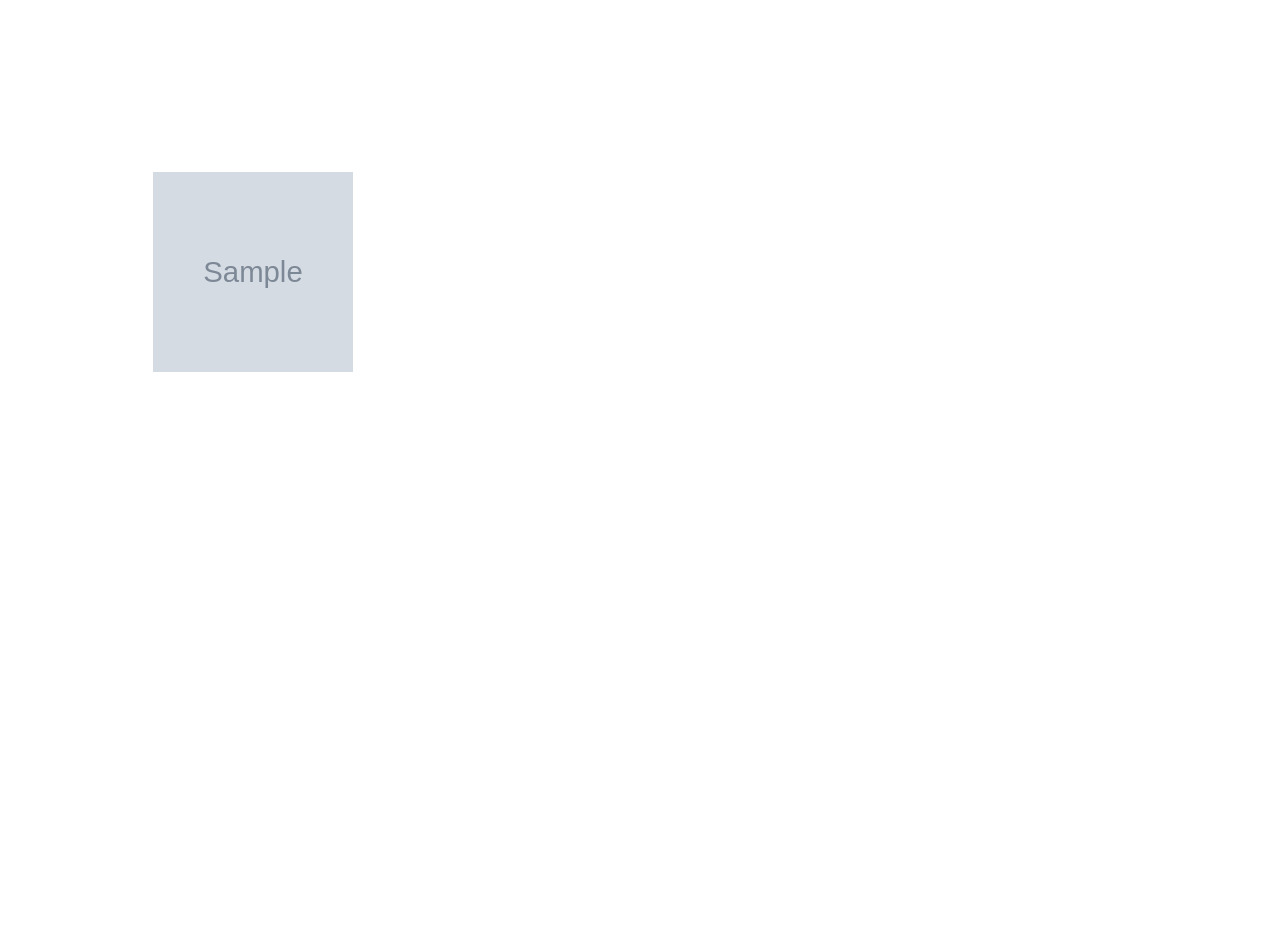
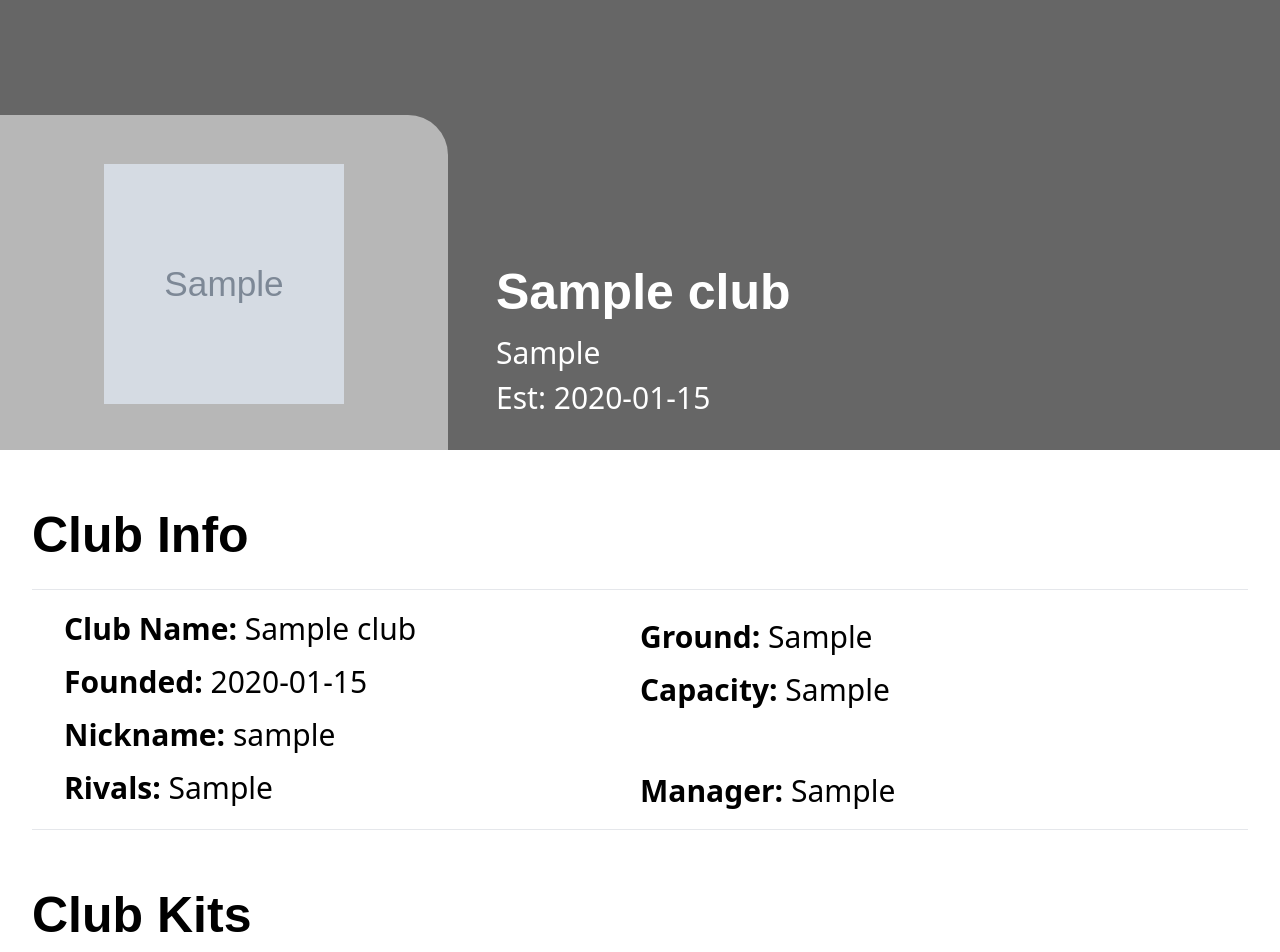
Before and after one commit to Evar-SF27/fpl_manager, a Django app: template fpl/clubs/templates/club.html in a window 1280 px wide. Shown: the top 952 px of the page. Before the commit the page ends 372 px from the top, so only its background shows below. Run offline with Django 4.2, Linux system fonts and the light colour scheme; the template is opened without the code that fills it: values that come from a table or form of the project are taken from there, others are empty; tables that the repository leaves empty hold one stand-in row (values such as "Sample post"); grey boxes marked "Sample" are stand-in pictures; some libraries are stand-ins or nearby versions.

Commit message:
clubs page ui

```diff
--- a/fpl/clubs/templates/club.html
+++ b/fpl/clubs/templates/club.html
@@ -10,32 +10,123 @@
             background-image: url('{{ club.ground_url }}');
             background-size: cover;
             background-repeat: no-repeat;
+            background-position: center;
+            background-blend-mode: multiply;
         "
-        class="h-[400px] w-full flex">
-        <div class="h-[80%] w-full mt-28 flex">
-            <div class="w-[40%] bg-[#FFFFFFBB] flex rounded-tr-[50px]">
-                <div class="flex items-center m-auto">
-                    <img src="{{ club.logo_url }}" class="w-[200px] h-[200px]" />
+        class="w-full h-[400px] sm:h-[450px]">
+        <div class="bg-[#00000099] h-full w-full flex">
+            <div class="flex h-[35%] mt-[260px] w-full sm:mt-[115px] sm:h-[75%]">
+                <div class="w-[30%] sm:w-[35%] bg-[#FFFFFF88] flex rounded-tr-[40px]">
+                    <div class="flex items-center m-auto">
+                        <img src="{{ club.logo_url }}" class="w-[80px] h-[80px] sm:w-[240px] sm:h-[240px]" />
+                    </div>
                 </div>
-            </div>
-            <div class="w-[60%] mt-8 ml-4 text-white">
-                <h1 class="text-[50px] font-bold">{{ club.name }}</h1>
-                <h3 class="text-[20px]">{{ club.stadium }}</h3>
-                <h3 class="text-[20px]">Est: {{ club.date }}</h3>
+                <div class="w-[70%] sm:w-[65%] text-white">
+                    <div class="px-4 sm:px-12 pt-[40px] sm:pt-[140px]">
+                        <h3 class="font-bold text-[20px] sm:text-[50px]">{{ club.name }}</h3>
+                        <p class="sm:text-[30px] text-[16px]">{{ club.stadium }}</p>
+                        <p class="sm:text-[30px]">Est: {{ club.date }}</p>
+                    </div>
+                </div>
             </div>
         </div>
     </header>
-    <!-- <div class="mt-6 px-8 py-12 bg-gray-100 rounded-xl">
-        <h2 class="mb-12 text-2xl text-anchor">Points</h2>
-        <div class="grid grid-cols-4 gap-3">
-            <h1>Club Name: {{ club.name }}</h1>
-            <img src="{{ club.logo_url }}" />
-            <h1>Club Name: {{ club.name }}</h1>
-            <h1>Club Name: {{ club.name }}</h1>
-            <h1>Club Name: {{ club.name }}</h1>
-            <h1>Club Name: {{ club.name }}</h1>
+    <div class="mx-4 mt-8 sm:mx-8 sm:mt-12">
+        <h1 class="text-[40px] font-bold sm:text-[50px]">Club Info</h1>
+        <div class="flex flex-col mt-4 px-4 border-t border-b py-4 space-y-2 sm:flex-row sm:px-8">
+            <div class="space-y-2 sm:w-[50%]">
+                <p class="sm:text-[30px]">
+                    <span class="font-semibold">Club Name: </span>
+                    {{ club.name }}
+                </p>
+                <p class="sm:text-[30px]">
+                    <span class="font-semibold">Founded: </span>
+                    {{ club.date }}
+                </p>
+                <p class="sm:text-[30px]">
+                    <span class="font-semibold">Nickname: </span>
+                    {{ club.nickname }}
+                </p>
+                <p class="sm:text-[30px]">
+                    <span class="font-semibold">Rivals: </span>
+                    {{ club.rivals }}
+                </p>
+            </div>
+            <div class="space-y-2 sm:w-[50%]">
+                <p class="sm:text-[30px]">
+                    <span class="font-semibold">Ground: </span>
+                    {{ club.stadium }}
+                </p>
+                <p class="sm:text-[30px]">
+                    <span class="font-semibold">Capacity: </span>
+                    {{ club.capacity }}
+                </p>
+                <br>
+                <br>
+                <p class="sm:text-[30px]">
+                    <span class="font-semibold">Manager: </span>
+                    {{ club.coach }}
+                </p>
+            </div>
         </div>
-    </div> -->
+    </div>
+    <div class="mx-4 mt-8 sm:mx-8 sm:mt-12">
+        <h1 class="text-[40px] font-bold sm:text-[50px]">Club Kits</h1>
+        <div class="mx-4 sm:mx-8 mt-4 flex flex-col md:flex-row md:space-x-4 items-center">
+            <div class="border h-[500px] md:h-[350px] w-[300px] bg-[#F3F3F3] rounded-2xl border-b-[#CC00FF] border-b-[8px] flex flex-col items-center justify-center space-y-12 md:space-y-8">
+                <div>
+                    {% if club.jersey_one %}
+                        <img src="{{ club.jersey_one }}" />
+                    {% else %}
+                        <img src="https://resources.premierleague.com/photos/premierleague/photo/2018/06/01/c850cded-8f1b-406b-a46e-d5743e389ece/PL-1819-Blank-516.png?width=260&height=330" />
+                    {% endif%}
+                </div>
+                <div class="flex flex-col items-center">
+                    <p class="font-bold text-[18px]">2023/2024</p>
+                    <p class="font-semibold text-[18px]">Home Kit</p>
+                </div>
+            </div>
+            <div class="border h-[500px] md:h-[350px] w-[300px] bg-[#F3F3F3] rounded-2xl border-b-[#CC00FF] border-b-[8px] flex flex-col items-center justify-center space-y-12 md:space-y-8">
+                <div>
+                    {% if club.jersey_two %}
+                        <img src="{{ club.jersey_two }}" />
+                    {% else %}
+                        <img src="https://resources.premierleague.com/photos/premierleague/photo/2018/06/01/c850cded-8f1b-406b-a46e-d5743e389ece/PL-1819-Blank-516.png?width=260&height=330" />
+                    {% endif%}
+                </div>
+                <div class="flex flex-col items-center">
+                    <p class="font-bold text-[18px]">2023/2024</p>
+                    <p class="font-semibold text-[18px]">Away Kit</p>
+                </div>
+            </div>
+            <div class="border h-[500px] md:h-[350px] w-[300px] bg-[#F3F3F3] rounded-2xl border-b-[#CC00FF] border-b-[8px] flex flex-col items-center justify-center space-y-12 md:space-y-8">
+                <div>
+                    {% if club.jersey_three %}
+                        <img src="{{ club.jersey_three }}" />
+                    {% else %}
+                        <img src="https://resources.premierleague.com/photos/premierleague/photo/2018/06/01/c850cded-8f1b-406b-a46e-d5743e389ece/PL-1819-Blank-516.png?width=260&height=330" />
+                    {% endif%}
+                </div>
+                <div class="flex flex-col items-center">
+                    <p class="font-bold text-[18px]">2023/2024</p>
+                    <p class="font-semibold text-[18px]">Third Kit</p>
+                </div>
+            </div>
+            <div class="border h-[500px] md:h-[350px] w-[300px] bg-[#F3F3F3] rounded-2xl border-b-[#CC00FF] border-b-[8px] flex flex-col items-center justify-center space-y-12 md:space-y-8">
+                <div>
+                    {% if club.goalkeeper %}
+                        <img src="{{ club.goalkeeper }}" />
+                    {% else %}
+                        <img src="https://resources.premierleague.com/photos/premierleague/photo/2018/06/01/c850cded-8f1b-406b-a46e-d5743e389ece/PL-1819-Blank-516.png?width=260&height=330" />
+                    {% endif%}
+                </div>
+                <div class="flex flex-col items-center">
+                    <p class="font-bold text-[18px]">2023/2024</p>
+                    <p class="font-semibold text-[18px]">Goalkeeper Kit</p>
+                </div>
+            </div>
+        </div>
+    </div>
 
 
 {% endblock %}
--- a/fpl/core/templates/base.html
+++ b/fpl/core/templates/base.html
@@ -6,15 +6,23 @@
     <meta name="viewport" content="width=device-width, initial-scale=1.0">
     <title>FPL Manager | {% block title %}{% endblock %}</title>
     <script src="https://cdn.tailwindcss.com"></script>
+    <style>
+        *{
+            margin: 0px;
+            padding: 0px;
+            box-sizing: border-box;
+        }
+        h1, h2, h3 {
+            font-family: Arial, Helvetica, sans-serif;
+        }
+        p {
+            font-family:system-ui, -apple-system, BlinkMacSystemFont, 'Segoe UI', Roboto, Oxygen, Ubuntu, Cantarell, 'Open Sans', 'Helvetica Neue', sans-serif
+        }
+    </style>
 </head>
-<body>
-    <header>
-
-    </header>
-    <div>
-        {% block content %}
-        {% endblock %}
-    </div>
+<body class="w-full">
+    {% block content %}
+    {% endblock %}
     <footer>
     </footer>
 </body>
```
Also changed, not shown: fpl/clubs/migrations/0006_club_backdrop_url.py (added), fpl/clubs/migrations/0007_remove_club_backdrop_url.py (added).
